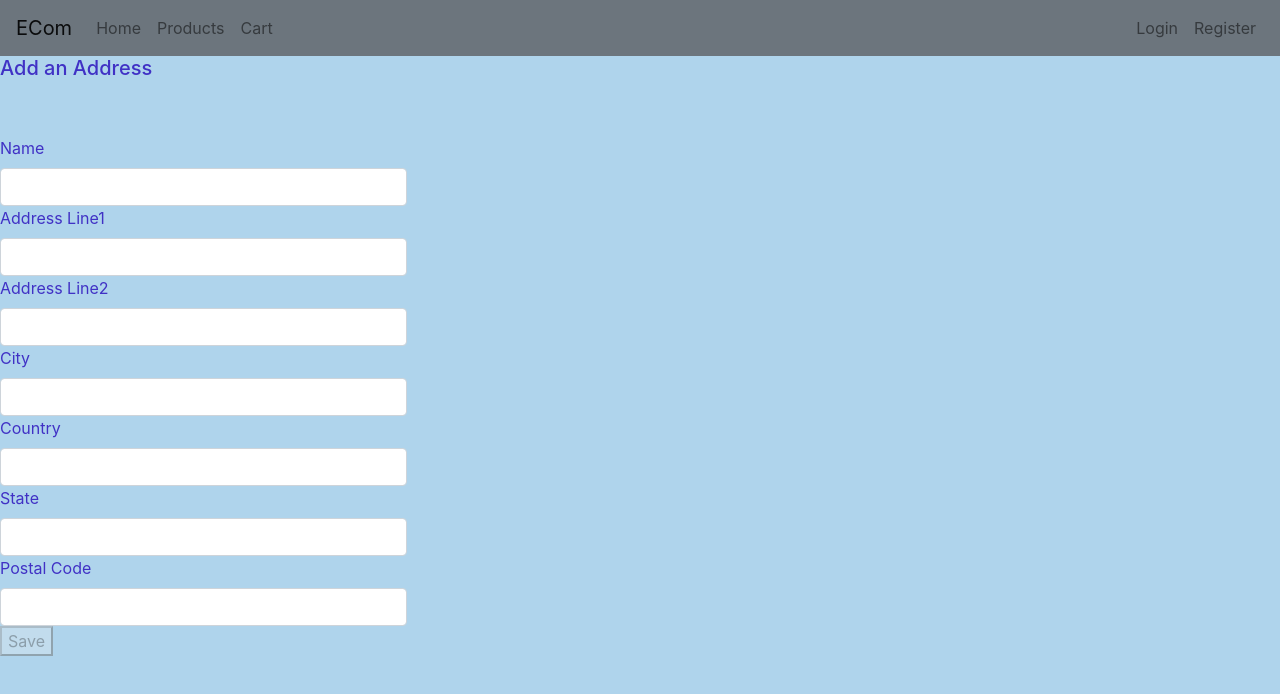
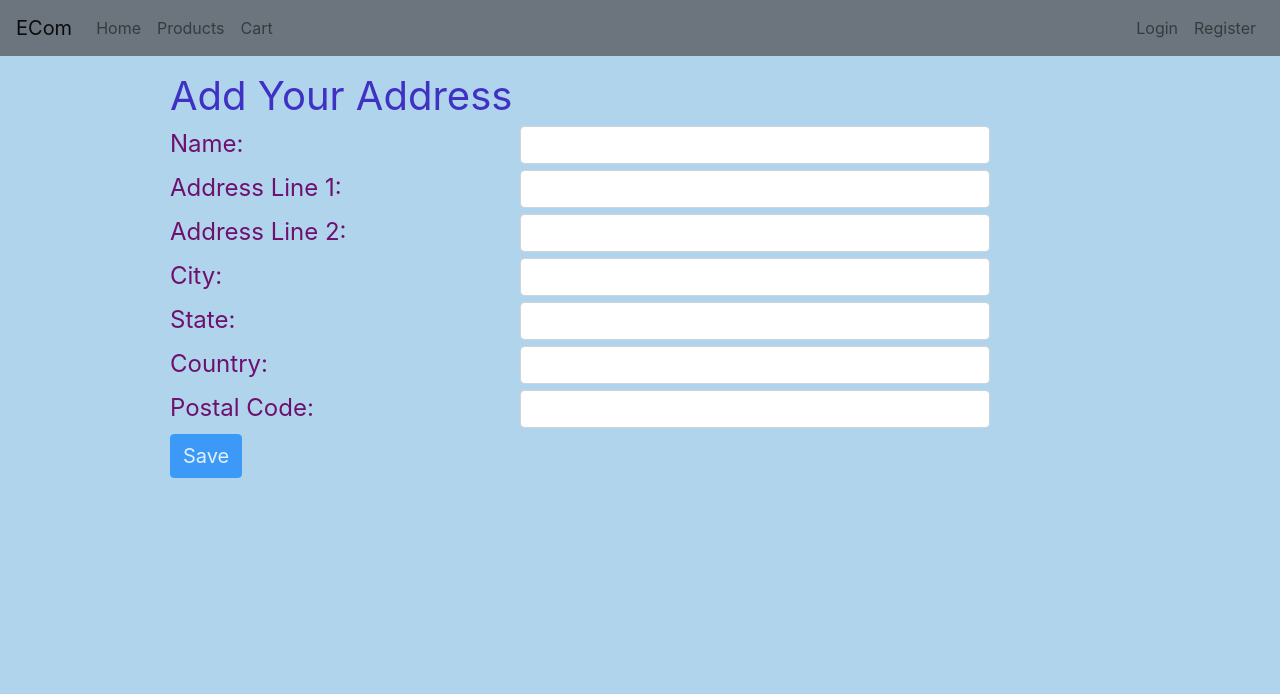
Before and after one commit to CyberDrudge/Ecom-Angular, an Angular app: page /address/add in a window 1280 px wide. Shown: the top 694 px of the page. Built offline with nearby package versions, Linux system fonts and the light colour scheme.

Commit message:
Update Add Address View

```diff
--- a/src/app/components/address/add-address/add-address.component.html
+++ b/src/app/components/address/add-address/add-address.component.html
@@ -1,52 +1,34 @@
-<form *ngIf="addressForm"  [formGroup]="addressForm" (ngSubmit)="onSubmit()">
-    <h5>Add an Address</h5>
-    <div class="row">
-        <div class="col-md-12">&nbsp;</div>
-    </div>
-    <div class="row">
-        <div class="col-md-12">&nbsp;</div>
-    </div>
-    <div class="row required-field">
-        <div class="col-md-4">
-            <label class="cus-form-label">Name</label>
-            <input class="form-control minimal" id="name" formControlName="name">
+<form *ngIf="addressForm"  [formGroup]="addressForm" (ngSubmit)="onSubmit()" class="container">
+    <div class="info-2-5">Add Your Address</div>
+    <div class="secondary">
+        <div class="required-field form-item">
+            <label>Name: </label>
+            <input class="form-control form-input" id="name" formControlName="name">
+        </div>
+        <div class="required-field form-item">
+            <label class="cus-form-label">Address Line 1:</label>
+            <input class="form-control form-input" id="address_line1" formControlName="address_line1">
+        </div>
+        <div class="form-item">
+            <label class="cus-form-label">Address Line 2:</label>
+            <input class="form-control form-input" id="address_line2" formControlName="address_line2">
+        </div>
+        <div class="form-item">
+            <label class="cus-form-label">City:</label>
+            <input class="form-control form-input" id="city" formControlName="city">
+        </div>
+        <div class="form-item">
+            <label class="cus-form-label">State:</label>
+            <input class="form-control form-input" id="state" formControlName="state">
+        </div>
+        <div class="form-item">
+            <label class="cus-form-label">Country:</label>
+            <input class="form-control form-input" id="country" formControlName="country">
+        </div>
+        <div class="form-item">
+            <label class="cus-form-label">Postal Code:</label>
+            <input class="form-control form-input" id="postal_code" formControlName="postal_code">
         </div>
     </div>
-    <div class="row required-field">
-        <div class="col-md-4">
-            <label class="cus-form-label">Address Line1</label>
-            <input class="form-control minimal" id="address_line1" formControlName="address_line1">
-        </div>
-    </div>
-    <div class="row">
-        <div class="col-md-4">
-            <label class="cus-form-label">Address Line2</label>
-            <input class="form-control minimal" id="address_line2" formControlName="address_line2">
-        </div>
-    </div>
-    <div class="row">
-        <div class="col-md-4">
-            <label class="cus-form-label">City</label>
-            <input class="form-control minimal" id="city" formControlName="city">
-        </div>
-    </div>
-    <div class="row">
-        <div class="col-md-4">
-            <label class="cus-form-label">Country</label>
-            <input class="form-control minimal" id="country" formControlName="country">
-        </div>
-    </div>
-    <div class="row">
-        <div class="col-md-4">
-            <label class="cus-form-label">State</label>
-            <input class="form-control minimal" id="state" formControlName="state">
-        </div>
-    </div>
-    <div class="row">
-        <div class="col-md-4">
-            <label class="cus-form-label">Postal Code</label>
-            <input class="form-control minimal" id="postal_code" formControlName="postal_code">
-        </div>
-    </div>
-    <button type="submit" [disabled]="!addressForm.valid">Save</button>
+    <button class="btn btn-primary" type="submit" [disabled]="!addressForm.valid">Save</button>
 </form>
--- a/src/app/components/address/add-address/add-address.component.scss
+++ b/src/app/components/address/add-address/add-address.component.scss
@@ -0,0 +1,17 @@
+.form-item{
+    display: flex;
+    justify-content: space-between;
+    font-size: 1.5rem;
+    font-weight: 400;
+}
+
+.form-input{
+    justify-self: center;
+    width: 50%;
+    margin-right: 120px;
+    font-size: 1rem;
+}
+
+.btn{
+    font-size: 1.25rem;
+}
```
